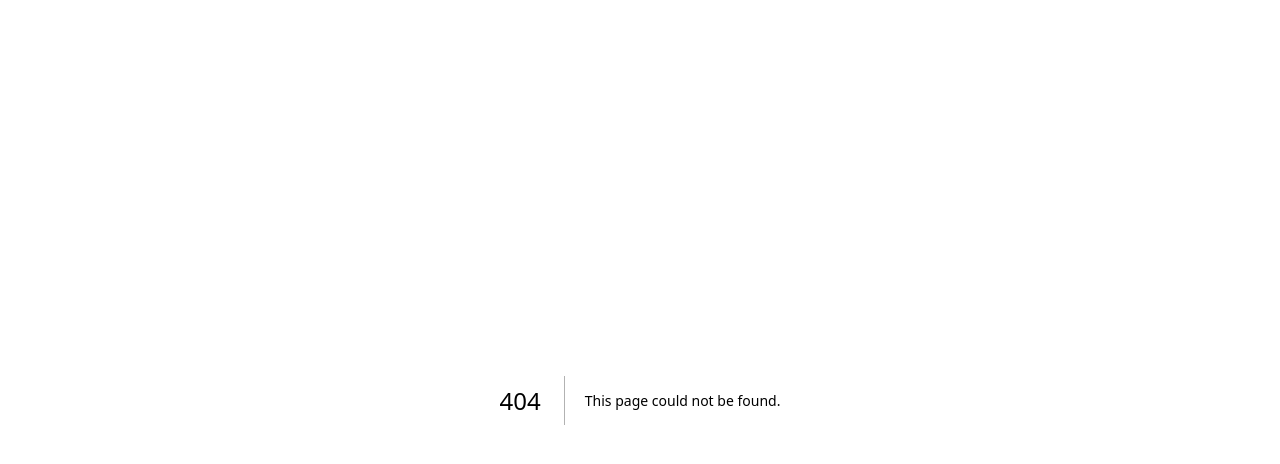
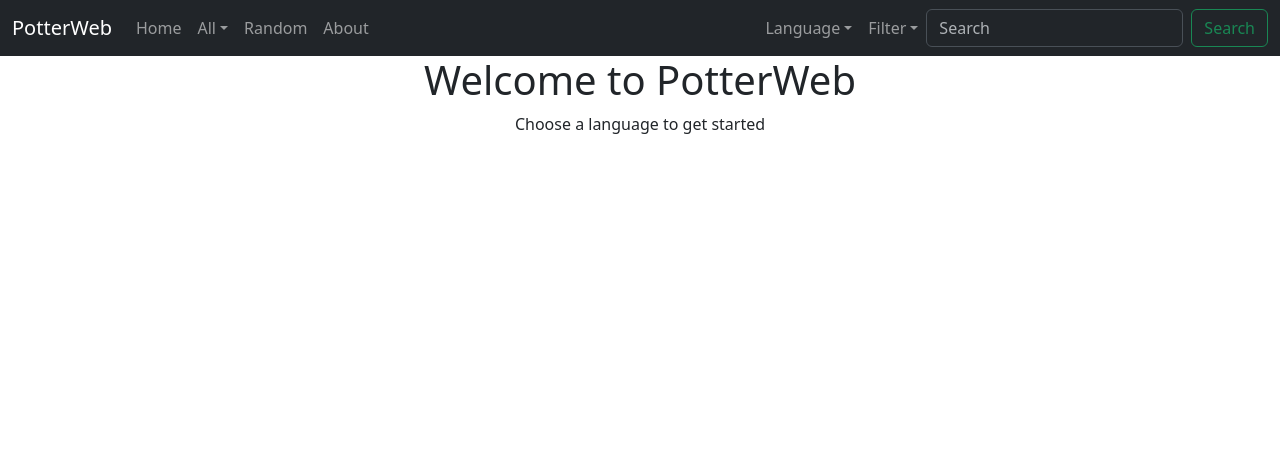
Before and after one commit to emyildirim/PotterWeb, a Next.js app in the folder my-app/: page /en in a window 1280 px wide. Before the commit this address had no page. Shown: the top 464 px of the page. Built offline with nearby package versions, Linux system fonts and the light colour scheme.

Commit message:
added multi language (also search option but not done)

```diff
--- /dev/null
+++ b/my-app/next.config.js
@@ -0,0 +1,11 @@
+module.exports = {
+    async redirects() {
+      return [
+        {
+          source: '/',
+          destination: '/en',
+          permanent: true,
+        },
+      ];
+    },
+  };
--- a/my-app/src/components/NavBar.js
+++ b/my-app/src/components/NavBar.js
@@ -1,33 +1,61 @@
 import {Button, Container, Form, Nav, Navbar, NavDropdown} from 'react-bootstrap';
+import { useRouter } from 'next/router';
+import { useState, useEffect, use } from 'react';
 
 export function NavBar(){
-    return(
-        <Navbar expand="lg" className="bg-body-tertiary">
+
+  const router = useRouter();
+  const { lang = "en" } = router.query;
+  const {searchQuery, setSearchQuery} = useState("");
+  const {filters, setFilters} = useState("books");
+
+  const handleLang = (selected) => {
+    const currentPath = router.asPath.replace(`/${lang}`, `/${selected}`); // Replace language in the current path
+    router.push(currentPath); // Navigate to the updated path
+  };
+
+  const handleSearch = () => {
+    const currentPath = router.asPath.replace(`/${lang}/${filters}?search=${searchQuery}`); // Replace language in the current path
+    router.push(currentPath); // Navigate to the updated path
+  }
+
+  const handleFilter = (selected) => {
+    setFilters(selected);
+  }
+
+
+  return (
+    <Navbar expand="lg" bg="dark" data-bs-theme="dark">
       <Container fluid>
-        <Navbar.Brand href="/">PotterWeb</Navbar.Brand>
+        <Navbar.Brand href={`/${lang}`}>PotterWeb</Navbar.Brand>
         <Navbar.Toggle aria-controls="navbarScroll" />
         <Navbar.Collapse id="navbarScroll">
-          <Nav
-            className="me-auto my-2 my-lg-0"
-            style={{ maxHeight: '100px' }}
-            navbarScroll
-            >
-            <Nav.Link href="/" passHref>Home</Nav.Link>
+          <Nav className="me-auto my-2 my-lg-0" navbarScroll>
+            <Nav.Link href={`/${lang}`}>Home</Nav.Link>
             <NavDropdown title="All" id="navbarScrollingDropdown">
-              <NavDropdown.Item href="#action3">Books</NavDropdown.Item>
-              <NavDropdown.Item href="#action4">
-                Characters
-              </NavDropdown.Item>
+              <NavDropdown.Item href={`/${lang}/books`}>Books</NavDropdown.Item>
+              <NavDropdown.Item href={`/${lang}/characters`}>Characters</NavDropdown.Item>
               <NavDropdown.Divider />
-              <NavDropdown.Item href="#action5">
-                Houses
-              </NavDropdown.Item>
-              <NavDropdown.Item href="#action4">
-                Spells
-              </NavDropdown.Item>
+              <NavDropdown.Item href={`/${lang}/houses`}>Houses</NavDropdown.Item>
+              <NavDropdown.Item href={`/${lang}/spells`}>Spells</NavDropdown.Item>
             </NavDropdown>
-            <Nav.Link href="#action2">Random</Nav.Link>
-            <Nav.Link href="#action2">About</Nav.Link>
+            <Nav.Link href={`/${lang}/random`}>Random</Nav.Link>
+            <Nav.Link href={`/${lang}/about`}>About</Nav.Link>
+          </Nav>
+          <Nav>
+            <NavDropdown title="Language" id="navbarScrollingDropdown">
+              <NavDropdown.Item onClick={() => handleLang("en")}>English</NavDropdown.Item>
+              <NavDropdown.Item onClick={() => handleLang("es")}>Español</NavDropdown.Item>
+              <NavDropdown.Item onClick={() => handleLang("fr")}>Français</NavDropdown.Item>
+              <NavDropdown.Item onClick={() => handleLang("it")}>Italiano</NavDropdown.Item>
+              <NavDropdown.Item onClick={() => handleLang("pt")}>Português</NavDropdown.Item>
+            </NavDropdown>
+            <NavDropdown title="Filter" id="navbarScrollingDropdown">
+              <NavDropdown.Item onClick={() => handleFilter("books")}>Book</NavDropdown.Item>
+              <NavDropdown.Item onClick={() => handleLang("characters")}>Character</NavDropdown.Item>
+              <NavDropdown.Item onClick={() => handleLang("houses")}>House</NavDropdown.Item>
+              <NavDropdown.Item onClick={() => handleLang("spells")}>Spell</NavDropdown.Item>
+            </NavDropdown>
           </Nav>
           <Form className="d-flex">
             <Form.Control
@@ -35,8 +63,10 @@ export function NavBar(){
               placeholder="Search"
               className="me-2"
               aria-label="Search"
+              value={searchQuery}
+              onChange={(e) => setSearchQuery(e.target.value)}
             />
-            <Button variant="outline-success">Search</Button>
+            <Button variant="outline-success" onSubmit={handleSearch}>Search</Button>
           </Form>
         </Navbar.Collapse>
       </Container>
--- /dev/null
+++ b/my-app/src/lib/langContext.js
@@ -0,0 +1,16 @@
+import { createContext, useContext, useState } from "react";
+
+const LanguageContext = createContext();
+
+export function LanguageProvider({ children }) {
+  const [language, setLanguage] = useState("en"); // Default to English
+  return (
+    <LanguageContext.Provider value={{ language, setLanguage }}>
+      {children}
+    </LanguageContext.Provider>
+  );
+}
+
+export function useLanguage() {
+  return useContext(LanguageContext);
+}
--- /dev/null
+++ b/my-app/src/pages/[lang]/index.js
@@ -0,0 +1,18 @@
+import { Container } from "react-bootstrap"
+import Head from 'next/head'
+
+export default function Home() {
+  return (
+    <>
+    <Head>
+        <title>Harry Potter Web</title>
+        <meta name="description" content="Generated by create next app" />
+        <meta name="viewport" content="width=device-width, initial-scale=1" />
+      </Head>
+        <Container>
+            <h1 className="text-center">Welcome to PotterWeb</h1>
+            <p className="text-center">Choose a language to get started</p>
+        </Container>
+    </>
+  );
+}
--- a/my-app/src/pages/_app.js
+++ b/my-app/src/pages/_app.js
@@ -1,6 +1,13 @@
 import 'bootstrap/dist/css/bootstrap.min.css';
 import "@/styles/globals.css";
+import { LanguageProvider } from '@/lib/langContext';
+import { NavBar } from "@/components/NavBar"
 
 export default function App({ Component, pageProps }) {
-  return <><Component {...pageProps} /></>;
+  return <>
+    <LanguageProvider>
+      <NavBar />
+      <Component {...pageProps} />
+    </LanguageProvider>
+  </>;
 }
--- a/my-app/src/styles/globals.css
+++ b/my-app/src/styles/globals.css
@@ -0,0 +1,15 @@
+.flex-horizontal{
+    display: flex;
+    flex-direction: row;
+    justify-content: center;
+    flex-wrap: wrap;
+    gap: 3rem;
+}
+
+.top-margin{
+    margin-top: 3rem;
+}
+
+.bottom-margin{
+    margin-bottom: 3rem;
+}
```
Also changed, not shown: my-app/src/components/Item.js (added, +33 -0 lines), my-app/src/pages/[lang]/books.js (added, +22 -0 lines), my-app/src/pages/index.js (+9 -25 lines).
